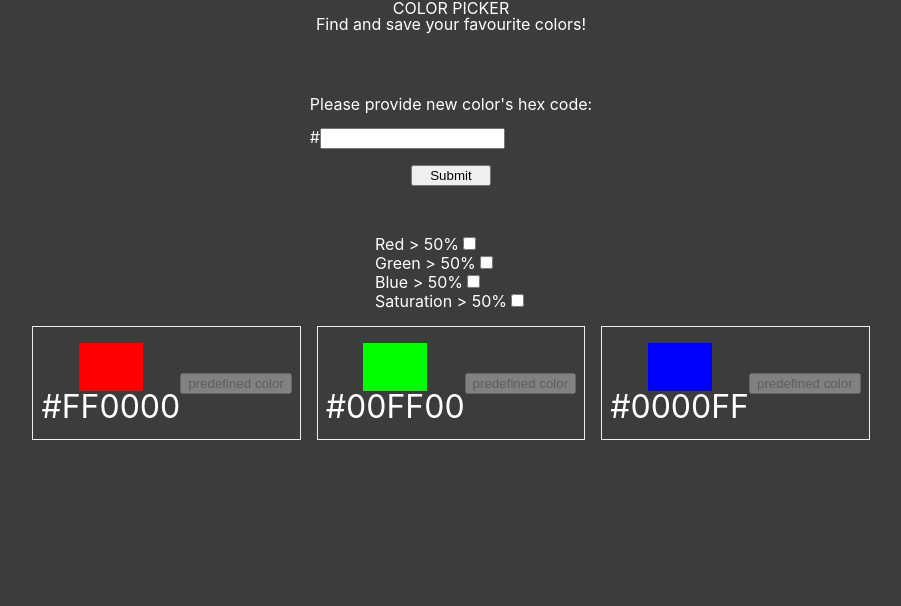
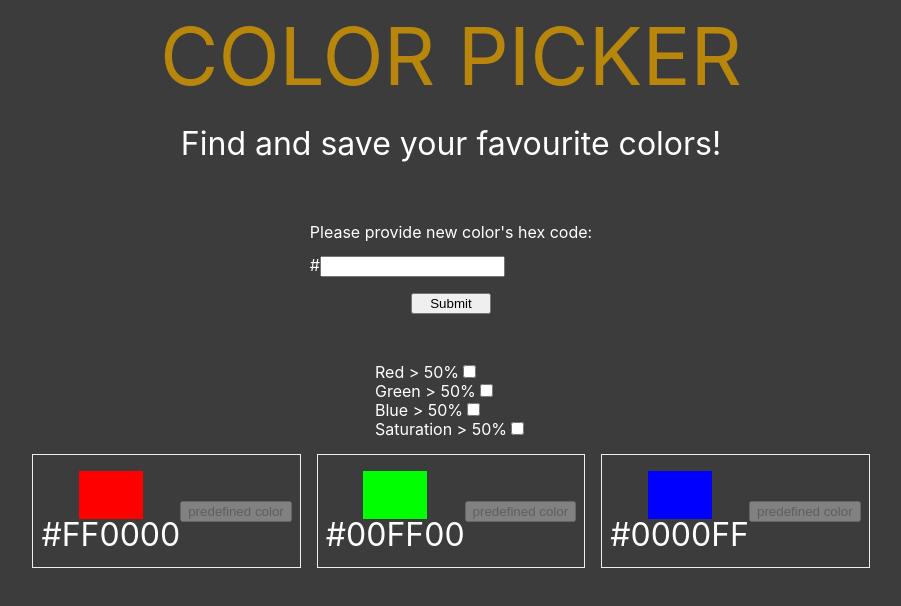
Before and after one commit to Jinpai666/favourite-colors, a React (Create React App) app: page / in a window 1280 px wide. Shown: the top 606 px of the page, without its empty margins (189-1090 px from the left). Built offline with nearby package versions, Linux system fonts and the light colour scheme.

Commit message:
style header

```diff
--- a/src/App.tsx
+++ b/src/App.tsx
@@ -60,7 +60,6 @@ const App = () => {
                 colors={colorsToPrint}
             />
 
-            {/*{<button onClick={()=>console.log(allColors)}></button>}*/}
 
         </div>
     );
--- /dev/null
+++ b/src/scss/_header.scss
@@ -0,0 +1,8 @@
+.header{
+  font-size: 5rem;
+  color: darkgoldenrod;
+  margin: 1rem 0 2rem;
+  &__text{
+    font-size: 2rem;
+  }
+}
--- a/src/scss/main.scss
+++ b/src/scss/main.scss
@@ -1,4 +1,5 @@
 @import "reset";
+@import "header";
 @import "addForm";
 @import "filterForm";
 @import "generator";
```
